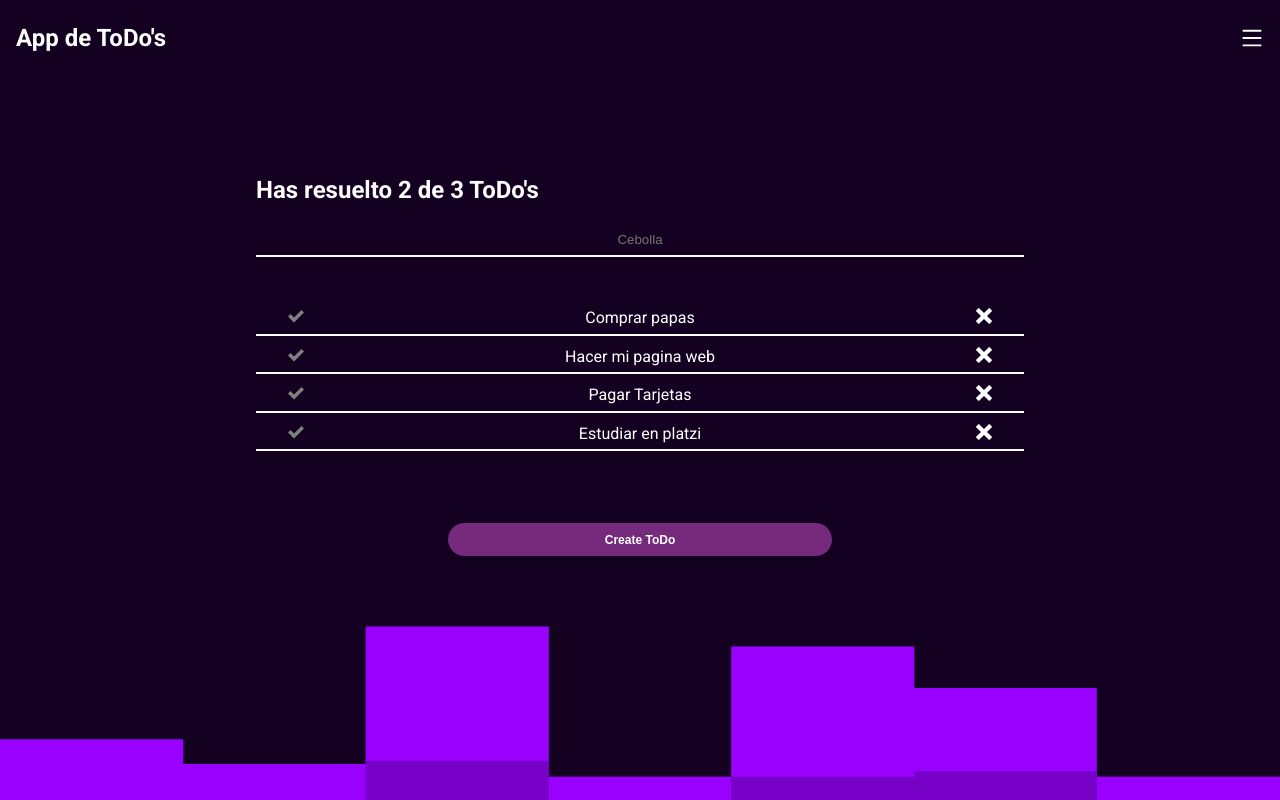
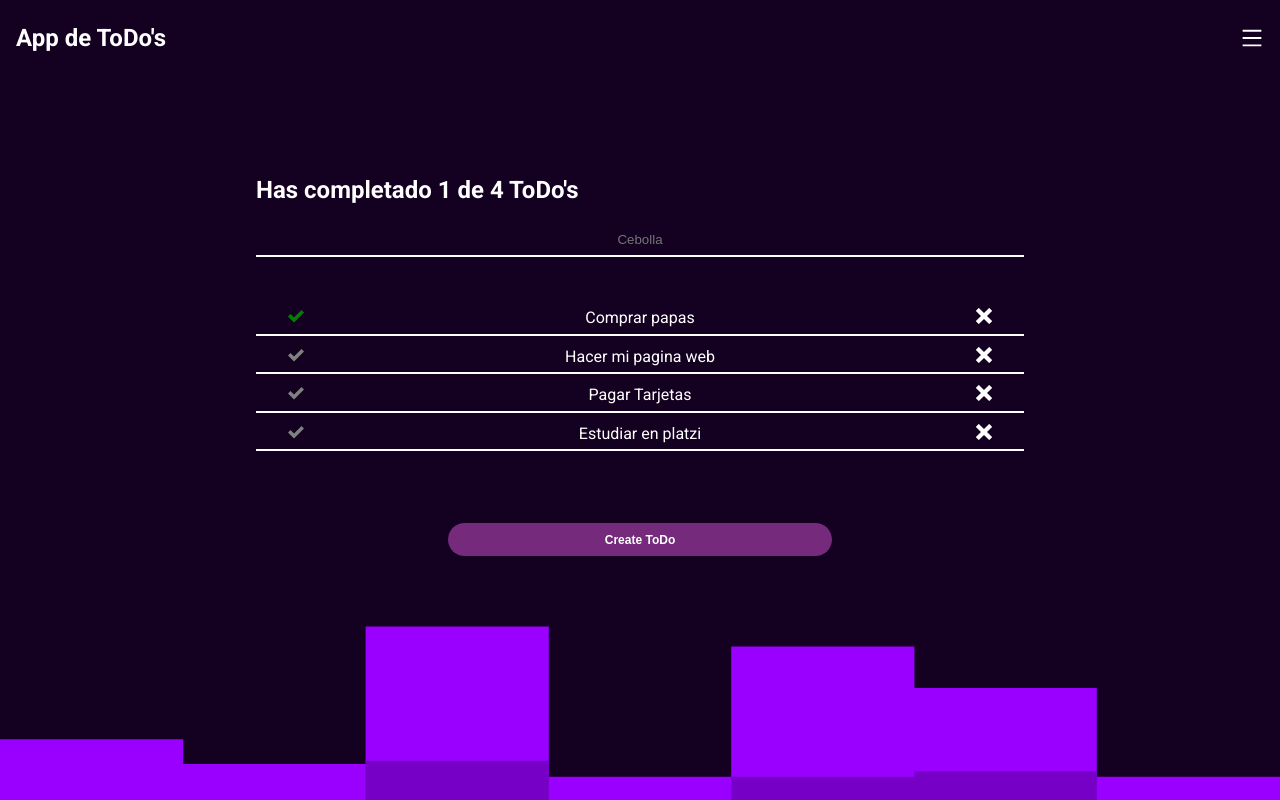
Before and after one commit to Fernu292/todo-app-react, a React app: page / in a window 1280 px wide. Built offline with nearby package versions, Linux system fonts and the light colour scheme.

Commit message:
Filtrando todos

```diff
--- a/src/Components/App.jsx
+++ b/src/Components/App.jsx
@@ -16,20 +16,47 @@ import Header from '../Layout/Header';
 
 import Layer from '../img/layer.svg';
 
+const defaultTodos = [
+    {titulo: "Comprar papas", complet: true},
+    {titulo: "Hacer mi pagina web", complet: false},
+    {titulo: "Pagar Tarjetas", complet: false},
+    {titulo: "Estudiar en platzi", complet: false},
+]
 
 const App = () => {
     const [search, setSearchValue] = useState('');
+    const [todos, setTodos] = useState(defaultTodos);
+
+    //El doble !! analiza la propiedad completed como true
+    const completedTodos = todos.filter(todos => !!todos.complet).length;
+    const totalTodos = todos.length;
+
+    let searchedTodos = [];
+
+    if(!search.length >= 1){
+        searchedTodos = todos;
+    }else{
+        searchedTodos = todos.filter(todo => {
+            const todoText = todo.titulo.toLowerCase();
+            const searchText = search.toLowerCase();
+
+            return todoText.includes(searchText);
+        })
+    }
 
     return (
         <>
             <Header />
             <div className='Todo-app'>
-                <TodoCounter />
+                <TodoCounter
+                    total={totalTodos}
+                    complet={completedTodos}
+                />
                 <TodoSearch
                     search={search}
                     setSearchValue={setSearchValue}
                 />
-                <TodoList />
+                <TodoList Todos={searchedTodos}/>
                 <CreateTodoButton />
             </div>
 
--- a/src/Components/TodoCounter.jsx
+++ b/src/Components/TodoCounter.jsx
@@ -1,8 +1,8 @@
 import React from 'react';
 
-const TodoCounter = () => {
+const TodoCounter = ({total, complet}) => {
     return (
-        <h2>Has resuelto 2 de 3 ToDo's</h2>
+        <h2>{`Has completado ${complet} de ${total} ToDo's`}</h2>
     );
 }
 
--- a/src/Components/TodoList.jsx
+++ b/src/Components/TodoList.jsx
@@ -2,14 +2,9 @@ import React from 'react';
 
 import TodoItem from './TodoItem';
 
-const Todos = [
-    {titulo: "Comprar papas", complet: false},
-    {titulo: "Hacer mi pagina web", complet: false},
-    {titulo: "Pagar Tarjetas", complet: false},
-    {titulo: "Estudiar en platzi", complet: false},
-]
 
-const TodoList = () => {
+
+const TodoList = ({Todos}) => {
     return (
         <ul>
             {Todos.map( todo => (
```
